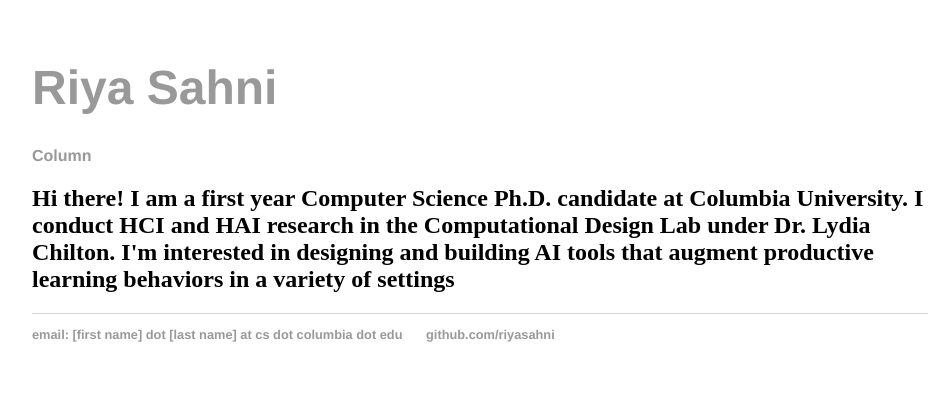
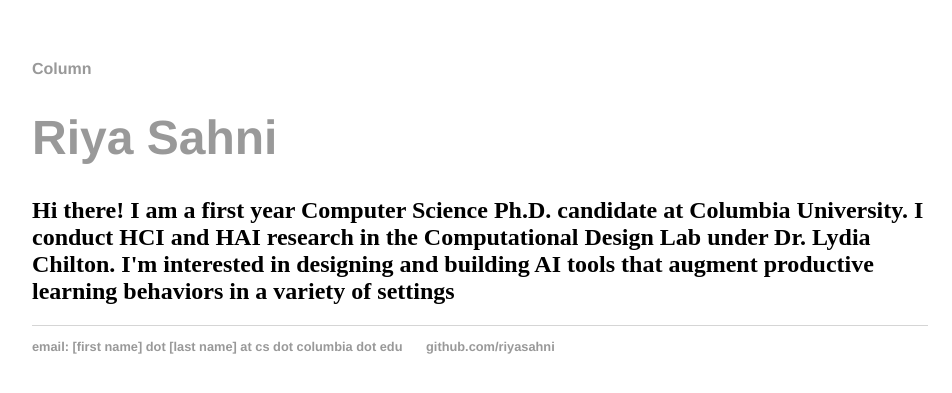
Before and after one commit to riyasahni/riyasahni.github.io, a Jekyll site: the page built from index.html, in a window 1280 px wide. Shown: the top 393 px of the page, without its empty margins (160-1112 px from the left). Built offline with Jekyll 4.4.1, drawn with Linux system fonts in a browser that asks for light colours.

Commit message:
:p playing around

```diff
--- a/_layouts/default.html
+++ b/_layouts/default.html
@@ -6,14 +6,14 @@
 			<link rel="stylesheet" type="text/css" href="/css/main.css">
 		</head>
 		<body>
+			<nav>
+	    		<ul>
+	        		<li><a href="/blog">Column</a></li>
+	    		</ul>
+			</nav>
 			<h1>
 				<a href="/">Riya Sahni</a>
 			</h1>
-			<nav>
-	    		<ul class="nav nav-pills pull-right">
-	        		<li><a href="/blog">Column</a></li>
-	    		</ul>
-			</nav>
 			<div class="container">
 
 			{{ content }}
--- a/css/main.css
+++ b/css/main.css
@@ -28,7 +28,7 @@
     color: #999;
 }
 a:hover {
-    text-decoration: underline;
+    text-decoration: none;
 }
 h1 {
     font-size: 3em;
```
